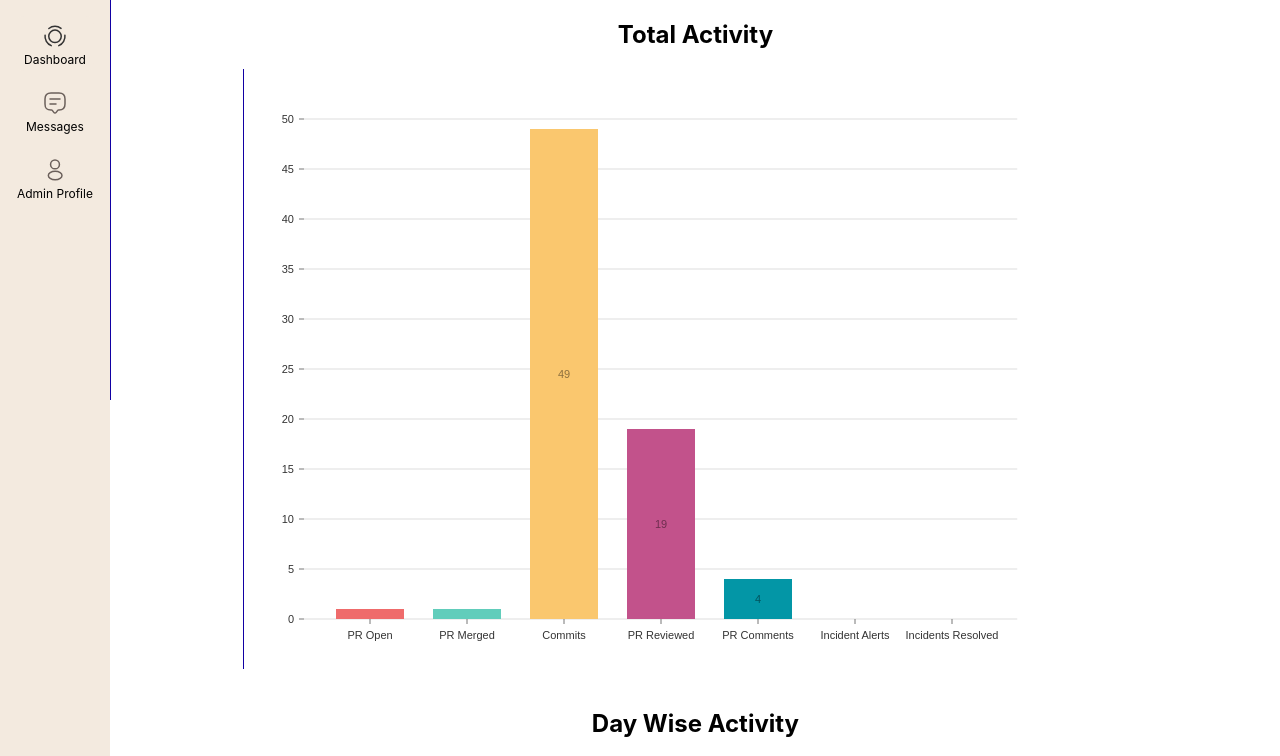
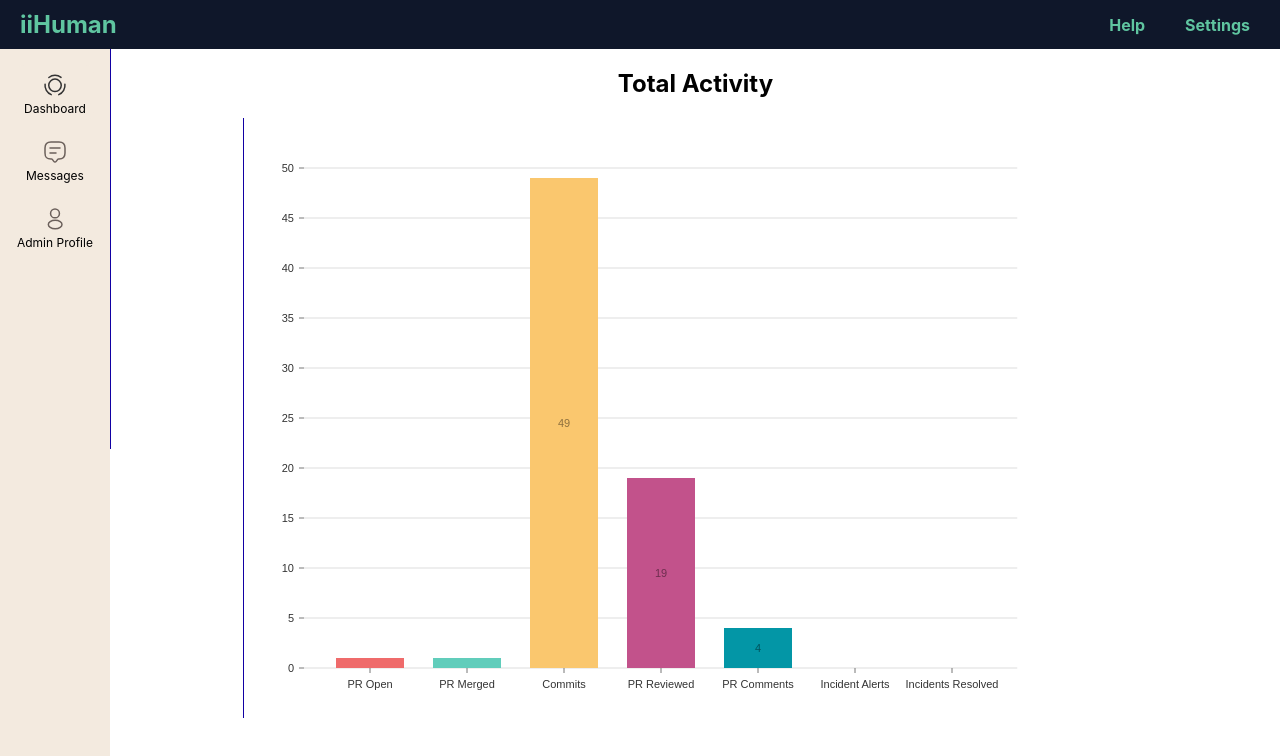
Before and after one commit to parikshitlfj12/employees-chart, a React (Create React App) app: page / in a window 1280 px wide. Shown: the top 756 px of the page. Built offline with nearby package versions, Linux system fonts and the light colour scheme; the HTML template or start-up script is replaced by a standard one.

Commit message:
Add: Navbar

```diff
--- a/src/App.tsx
+++ b/src/App.tsx
@@ -1,11 +1,13 @@
-import React from "react";
 import "./App.css";
-import MainTab from "./components/mainTab";
+import MainTab from "./components/sideBar";
 import ChartComponent from "./components/chartComponent";
+import Navbar from "./components/navbar";
 
 const App = () => {
 
   return (
+    <>
+      <Navbar />
       <div className="app-container">
         <div className="main-tab">
           <MainTab />
@@ -14,6 +16,7 @@ const App = () => {
           <ChartComponent />
         </div>
       </div>
+    </>
   );
 };
 
--- a/src/components/chartComponent/index.tsx
+++ b/src/components/chartComponent/index.tsx
@@ -1,66 +1,8 @@
 import React from "react";
 import "./chartComponent.css";
-import DayWiseActivityChart from "../dayWiseActivityChart";
-import TotalActivityChart from "../totalActivityChart";
+import DayWiseActivityChart from "./dayWiseActivityChart";
+import TotalActivityChart from "./totalActivityChart";
 import { RootEmployeeObject } from "../../types";
-
-const data = {
-    AuthorWorklog: {
-        activityMeta: [
-            { label: "PR Open", fillColor: "#EF6B6B" },
-            { label: "PR Merged", fillColor: "#61CDBB" },
-            { label: "Commits", fillColor: "#FAC76E" },
-            { label: "PR Reviewed", fillColor: "#C2528B" },
-            { label: "PR Comments", fillColor: "#0396A6" },
-            { label: "Incident Alerts", fillColor: "#5F50A9" },
-            { label: "Incidents Resolved", fillColor: "#8F3519" },
-        ],
-        rows: [
-            {
-                name: "rishi@devdynamics.ai",
-                totalActivity: [
-                    { name: "PR Open", value: "1" },
-                    { name: "PR Merged", value: "1" },
-                    { name: "Commits", value: "49" },
-                    { name: "PR Reviewed", value: "19" },
-                    { name: "PR Comments", value: "4" },
-                    { name: "Incident Alerts", value: "0" },
-                    { name: "Incidents Resolved", value: "0" },
-                ],
-                dayWiseActivity: [
-                    {
-                        date: "2024-05-06",
-                        items: {
-                            children: [
-                                { count: "0", label: "PR Open", fillColor: "#EF6B6B" },
-                                { count: "0", label: "PR Merged", fillColor: "#61CDBB" },
-                                { count: "7", label: "Commits", fillColor: "#FAC76E" },
-                                { count: "2", label: "PR Reviewed", fillColor: "#C2528B" },
-                                { count: "0", label: "PR Comments", fillColor: "#0396A6" },
-                                { count: "0", label: "Incident Alerts", fillColor: "#5F50A9" },
-                                { count: "0", label: "Incidents Resolved", fillColor: "#8F3519" },
-                            ],
-                        },
-                    },
-                    {
-                        date: "2024-05-07",
-                        items: {
-                            children: [
-                                { count: "1", label: "PR Open", fillColor: "#EF6B6B" },
-                                { count: "0", label: "PR Merged", fillColor: "#61CDBB" },
-                                { count: "7", label: "Commits", fillColor: "#FAC76E" },
-                                { count: "4", label: "PR Reviewed", fillColor: "#C2528B" },
-                                { count: "1", label: "PR Comments", fillColor: "#0396A6" },
-                                { count: "0", label: "Incident Alerts", fillColor: "#5F50A9" },
-                                { count: "0", label: "Incidents Resolved", fillColor: "#8F3519" },
-                            ],
-                        },
-                    },
-                ],
-            },
-        ],
-    },
-};
 
 const App: React.FC = () => {
     const [data, setData] = React.useState<RootEmployeeObject>();
@@ -88,7 +30,6 @@ const App: React.FC = () => {
         return <div>Loading...</div>;
     }
 
-    console.log(data)
     return (
         <div className="container">
             <div className="title">Total Activity</div>
--- /dev/null
+++ b/src/components/navbar/index.tsx
@@ -0,0 +1,21 @@
+// Navbar.tsx
+import React from 'react';
+import './navbar.css';
+
+const Navbar: React.FC = () => {
+    return (
+        <nav className="navbar">
+            <div className="navbar-container">
+                <div className="navbar-logo">
+                    iiHuman
+                </div>
+                <ul className="navbar-menu">
+                    <li className="navbar-item"><a href="#home">Help</a></li>
+                    <li className="navbar-item"><a href="#about">Settings</a></li>
+                </ul>
+            </div>
+        </nav>
+    );
+};
+
+export default Navbar;
--- /dev/null
+++ b/src/components/navbar/navbar.css
@@ -0,0 +1,45 @@
+/* Navbar.css */
+
+/* Font color for consistency - #5FC5A0 */
+
+.navbar {
+    background-color: rgb(15, 23, 42);
+    padding: 10px 20px;
+}
+
+.navbar-container {
+    display: flex;
+    justify-content: space-between;
+    align-items: center;
+}
+
+.navbar-logo {
+    font-size: 1.5rem;
+    font-weight: bold;
+    color: #5FC5A0;
+}
+
+.navbar-menu {
+    list-style: none;
+    display: flex;
+    gap: 20px;
+    margin: 0;
+    padding: 0;
+}
+
+.navbar-item {
+    display: inline;
+}
+
+.navbar-item a {
+    color: #5FC5A0;
+    font-weight: bold;
+    text-decoration: none;
+    padding: 5px 10px;
+    transition: background-color 0.3s;
+}
+
+.navbar-item a:hover {
+    background-color: rgba(255, 255, 255, 0.1);
+    border-radius: 5px;
+}
--- a/src/components/mainTab/index.tsx
+++ b/src/components/sideBar/index.tsx
@@ -1,5 +1,5 @@
 import React, { useState } from "react";
-import "./mainTab.css";
+import "./sideBar.css";
 import Explore from "../../assets/Explore.svg";
 import Dashboard from "../../assets/message-text.svg";
 import Profile from "../../assets/Profile.svg";
```
Also changed, not shown: src/components/chartComponent/dayWiseActivityChart/index.tsx (renamed from src/components/dayWiseActivityChart/index.tsx), src/components/chartComponent/totalActivityChart/index.tsx (renamed from src/components/totalActivityChart/index.tsx), src/components/sideBar/sideBar.css (renamed from src/components/mainTab/mainTab.css). Lines whose indentation alone changed are shown as unchanged.
